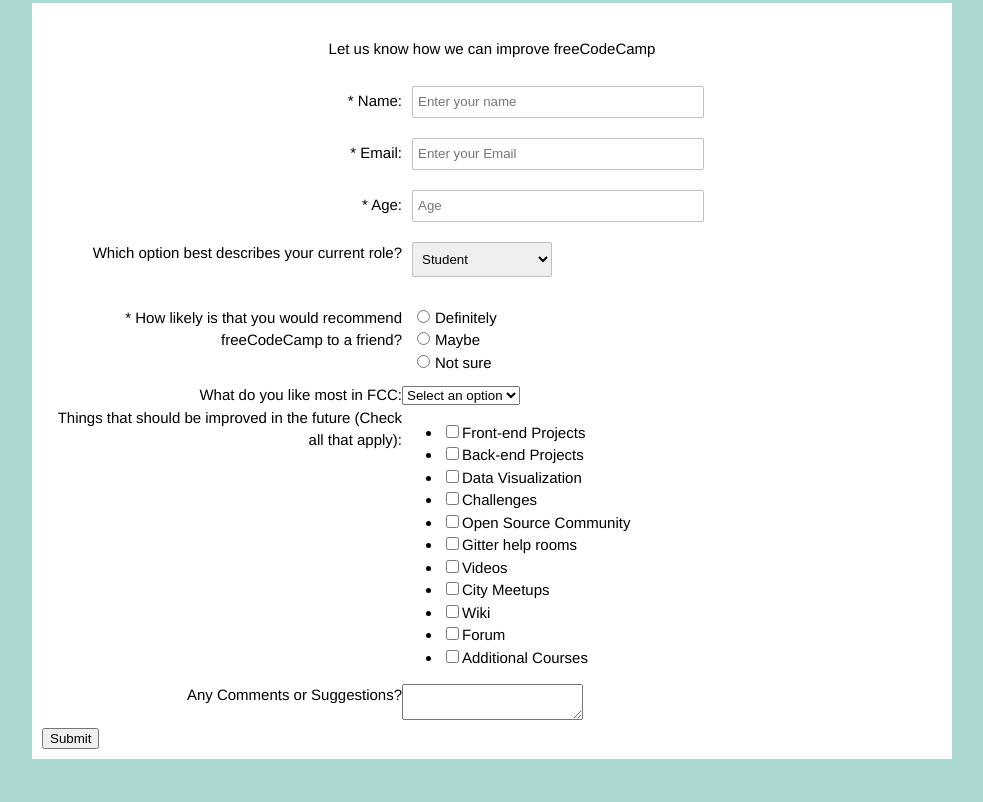
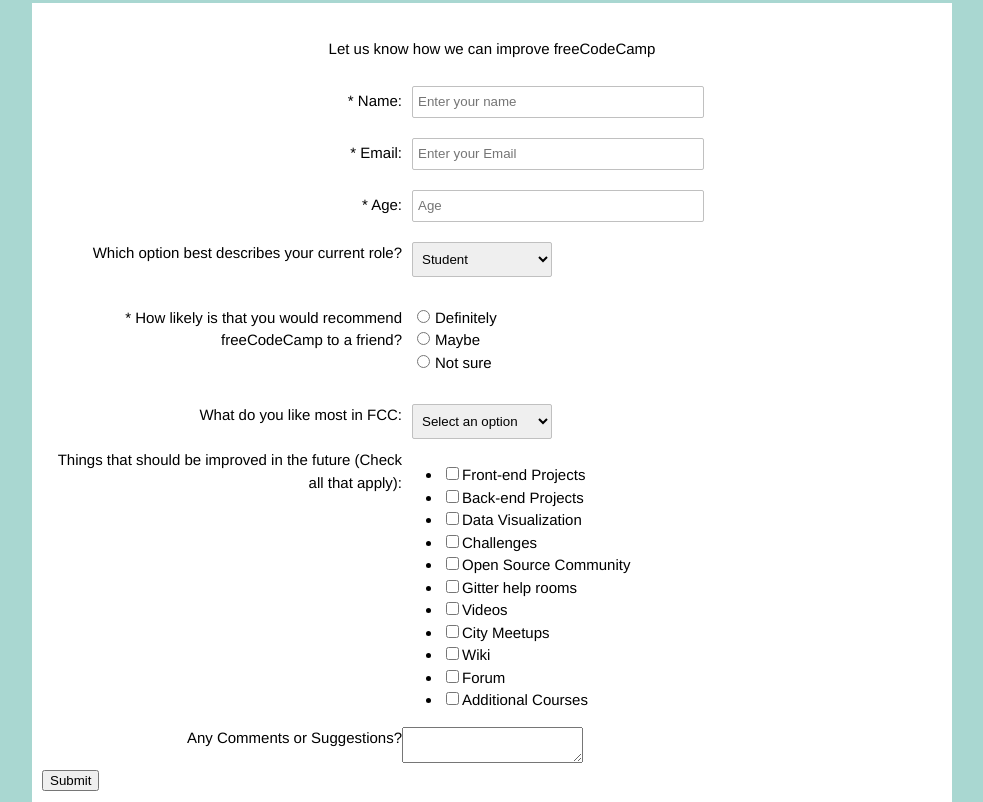
Before and after one commit to sahilmob/freecodecamp-html-css-survey-form, a plain HTML site: page index.html in a window 1280 px wide. Shown: the part 82-884 px from the top of the page, without its empty margins (148-1131 px from the left). Before the commit the page ends 841 px from the top, so only its background shows below. Drawn offline with Linux system fonts and the light colour scheme.

Commit message:
Style fcc-like section

```diff
--- a/index.html
+++ b/index.html
@@ -76,7 +76,7 @@
                     </ul>
                 </div>
             </div>
-            <div class="row">
+            <div class="row" id="fcc-like">
                 <div class="left">
                     <label for="fcc-like-dropdown">What do you like most in FCC:</label>
                 </div>
--- a/style.css
+++ b/style.css
@@ -83,3 +83,17 @@
 #fcc-recommend .right ul li label input {
     margin-right: 5px;
 }
+
+#fcc-like {
+    margin-top: 20px;
+}
+
+#fcc-like .right select {
+    height: 35px;
+    width: 140px;
+    margin: 10px;
+    margin-top: 0;
+    padding: 5px;
+    border-radius: 2px;
+    border: 1px solid #c0c0c0;
+}
```
